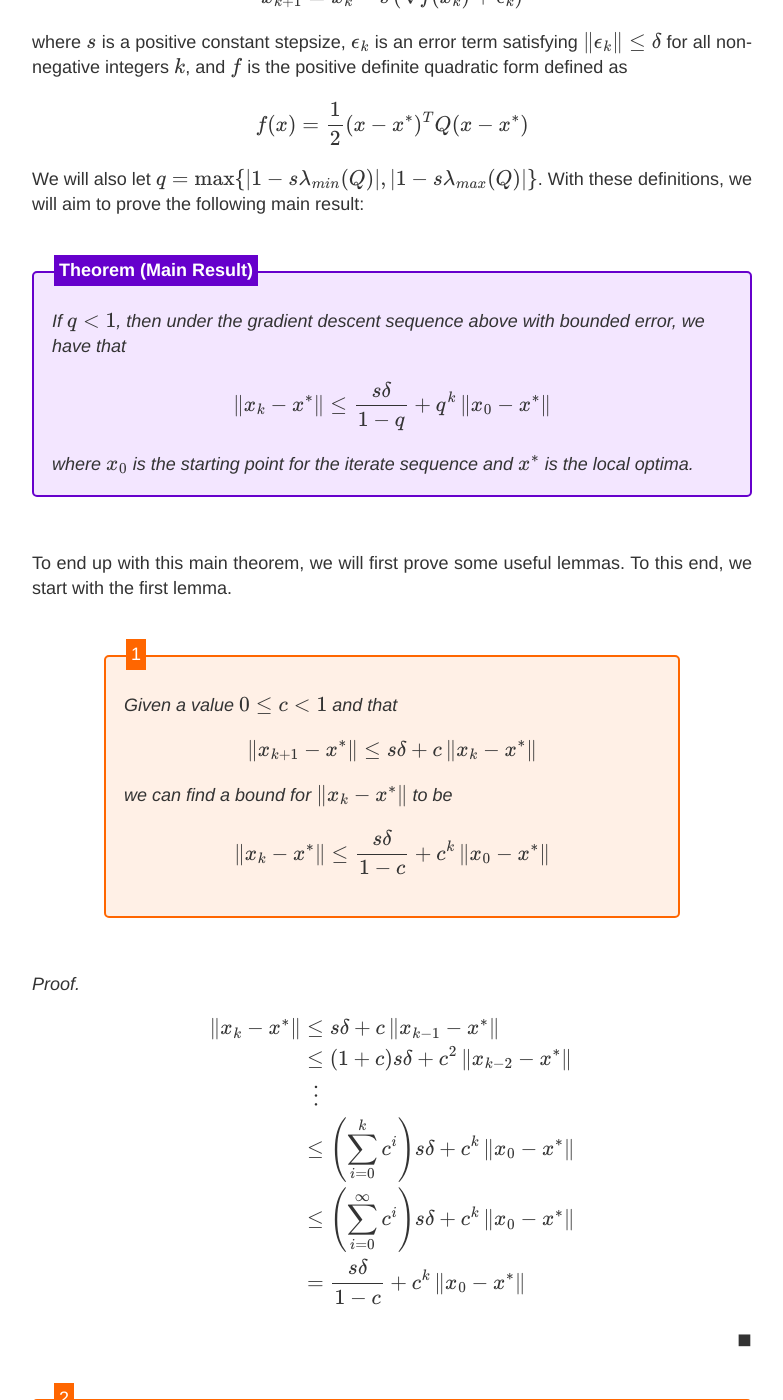
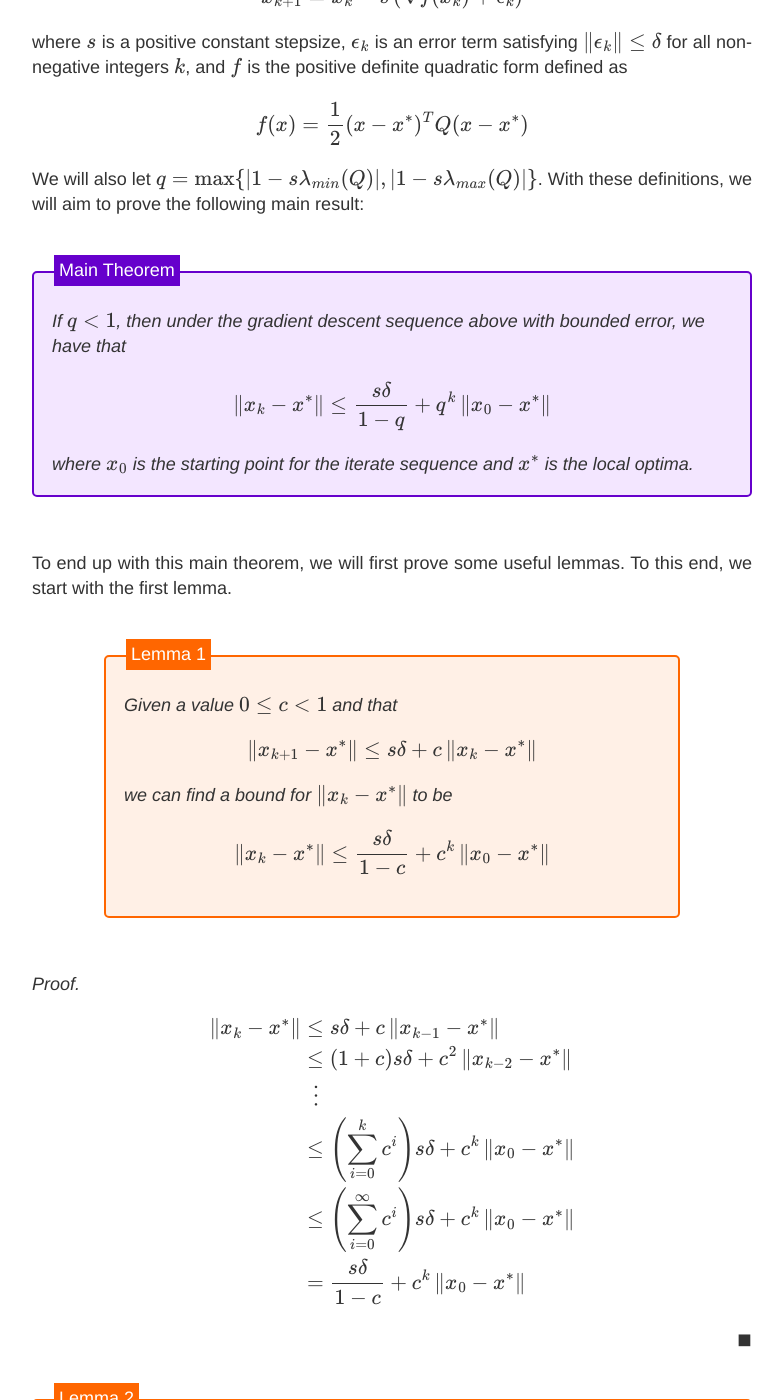
Before and after one commit to choward1491/choward1491.github.io, a Jekyll site: the page built from _posts/2018-3-15-Error-Bound-for-Gradient-Descent-with-Approximate-Gradient.html, in a window 1280 px wide and 1400 px high, scrolled down 905 px. Shown: the whole window, without its empty margins (248-1031 px from the left). Built offline with Jekyll 4.4.1, drawn with Linux system fonts in a browser that asks for light colours; nearby versions of some CDN libraries; comment, search, counter and statistics services are not loaded.

Commit message:
push html version of old post

```diff
--- a/_posts/2018-3-15-Error-Bound-for-Gradient-Descent-with-Approximate-Gradient.html
+++ b/_posts/2018-3-15-Error-Bound-for-Gradient-Descent-with-Approximate-Gradient.html
@@ -31,7 +31,7 @@ f(x) = \frac{1}{2} (x - x^*)^T Q (x - x^*)
 <p>We will also let $q = \max \lbrace|1 - s \lambda_{min}(Q)|,|1 - s \lambda_{max}(Q)| \rbrace$. With these definitions, we will aim to prove the following main result:</p>
 
 <div class="theorem" >
-    <div class="theorem_name" text="Main Result"></div>
+    <div class="theorem_name">Main Theorem</div>
 
     If $q < 1$, then under the gradient descent sequence above with bounded error, we have that
 
@@ -44,7 +44,7 @@ f(x) = \frac{1}{2} (x - x^*)^T Q (x - x^*)
 <p>To end up with this main theorem, we will first prove some useful lemmas. To this end, we start with the first lemma.</p>
 
 <div class="lemma" >
-    <div class="lemma_name">1</div>
+    <div class="lemma_name">Lemma 1</div>
 
     Given a value $0 \leq c < 1$ and that \begin{align*} \norm{x_{k+1} - x^*} \leq s \delta + c \norm{x_k - x^*} \end{align*} we can find a bound for $\norm{x_k - x^*}$ to be \begin{align*} \norm{x_{k} - x^*} \leq \frac{s \delta}{1 - c} + c^k \norm{x_0 - x^*} \end{align*}
 
@@ -61,7 +61,7 @@ f(x) = \frac{1}{2} (x - x^*)^T Q (x - x^*)
 </div>
 
 <div class="lemma" >
-    <div class="lemma_name">2</div>
+    <div class="lemma_name">Lemma 2</div>
 
     For some symmetric, positive definite matrix $A$ and positive scalar $s$, the following is true:
 
```
